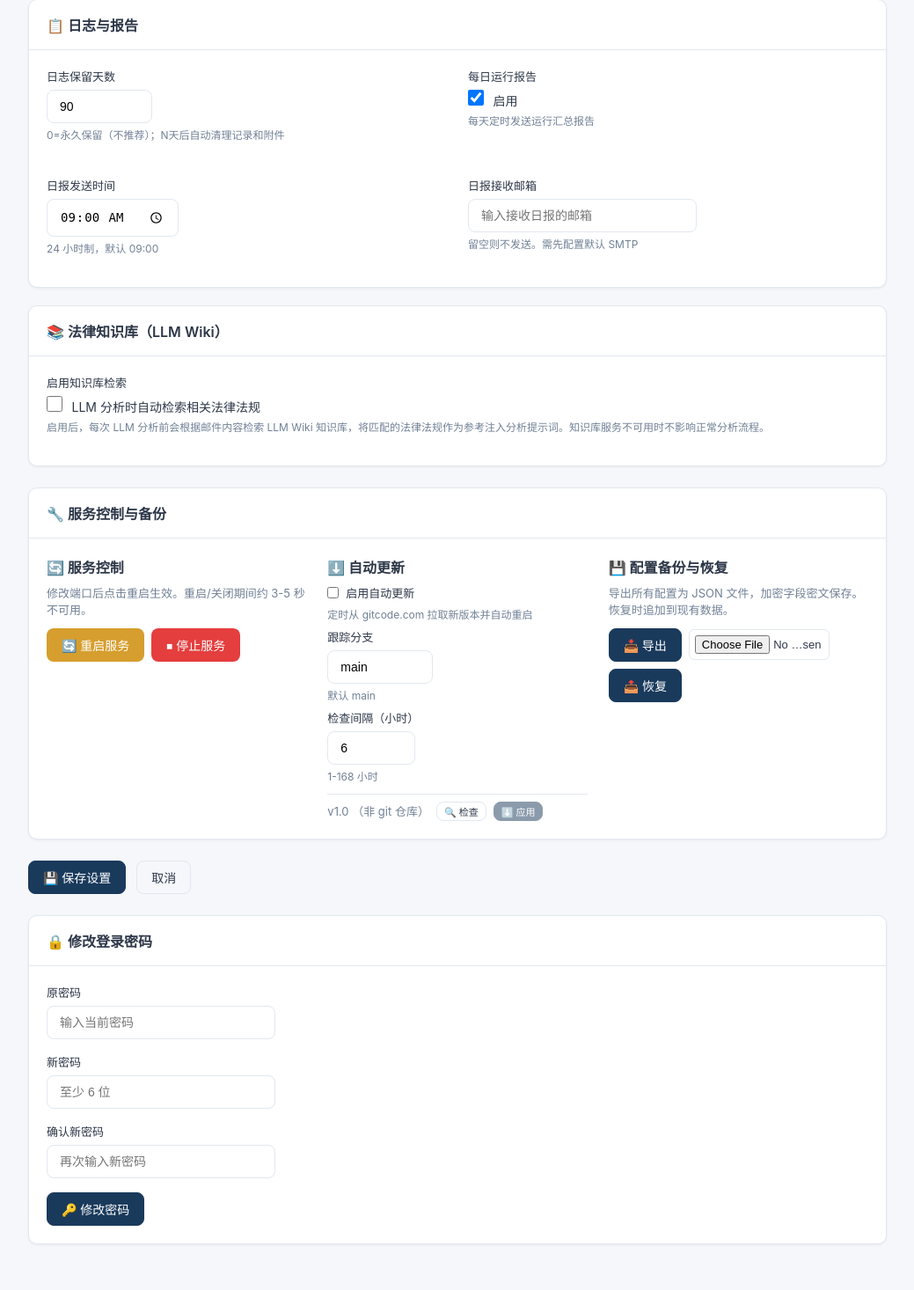
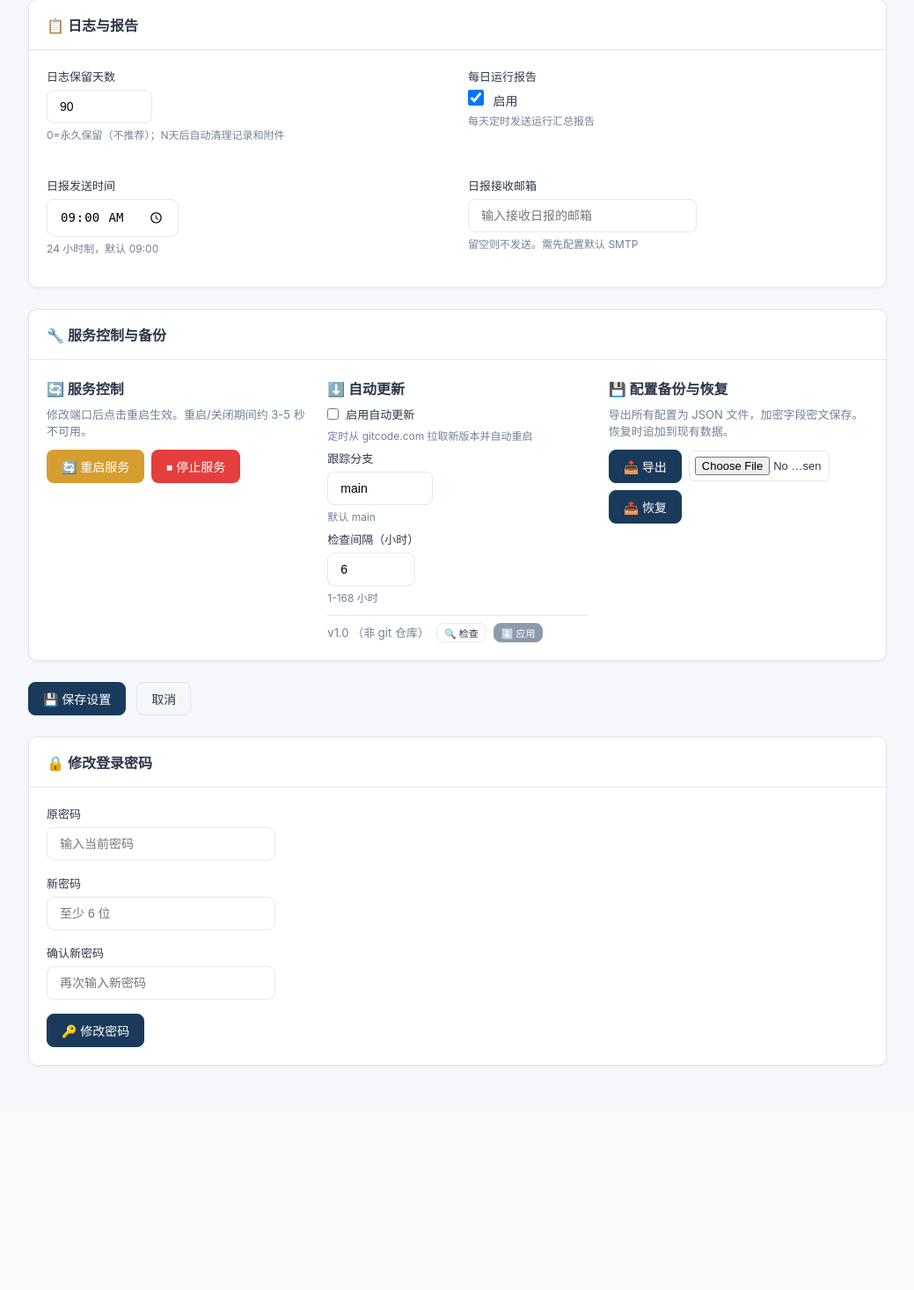
Before and after one commit to masquerator-coder/legal-mail-router, a FastAPI app: page /settings in a window 1280 px wide. Shown: the part 2008-3474 px from the top of the page at 88% size, without its empty margins (240-1279 px from the left). After the commit the page ends 3219 px from the top, so only its background shows below. Run offline with FastAPI, Linux system fonts and the light colour scheme; the visitor is signed in with stand-in values (Sample User, id 1); some libraries are stand-ins or nearby versions.

Commit message:
修复: 删除重复的法律知识库卡片

```diff
--- a/templates/settings.html
+++ b/templates/settings.html
@@ -448,83 +448,6 @@
                            class="form-control" style="width:260px;"
                            placeholder="输入接收日报的邮箱">
                     <div class="form-hint">留空则不发送。需先配置默认 SMTP</div>
-                </div>
-            </div>
-        </div>
-    </div>
-
-    <!-- 服务与备份 + 自动更新 -->
-    <div class="card">
-        <div class="card-header"><h3>📚 法律知识库（LLM Wiki）</h3></div>
-        <div class="card-body">
-            <div class="form-group">
-                <label>启用知识库检索</label>
-                <div style="margin-top:6px;">
-                    <input type="hidden" name="kb_enabled" value="false">
-                    <input type="checkbox" name="kb_enabled" value="true"
-                           {% if settings.kb_enabled == 'true' %}checked{% endif %}
-                           onchange="toggleKbFields(this.checked)"
-                           style="width:18px;height:18px;cursor:pointer;">
-                    <span style="margin-left:6px;font-size:14px;">LLM 分析时自动检索相关法律法规</span>
-                </div>
-                <div class="form-hint">
-                    启用后，每次 LLM 分析前会根据邮件内容检索 LLM Wiki 知识库，将匹配的法律法规作为参考注入分析提示词。知识库服务不可用时不影响正常分析流程。
-                </div>
-            </div>
-
-            <div id="kb-fields-group" style="margin-top:16px;display:none;">
-                <div style="display:grid;grid-template-columns:1fr 1fr;gap:16px;">
-                    <div class="form-group">
-                        <label for="kb_api_base">API 地址</label>
-                        <input type="text" id="kb_api_base" name="kb_api_base"
-                               value="{{ settings.kb_api_base }}"
-                               class="form-control" style="width:100%;"
-                               placeholder="http://127.0.0.1:19828">
-                        <div class="form-hint">LLM Wiki 的 HTTP API 地址</div>
-                    </div>
-                    <div class="form-group">
-                        <label for="kb_project_id">项目 ID</label>
-                        <input type="text" id="kb_project_id" name="kb_project_id"
-                               value="{{ settings.kb_project_id }}"
-                               class="form-control" style="width:100%;"
-                               placeholder="填写 LLM Wiki 项目 ID">
-                        <div class="form-hint">知识库项目 ID（在 LLM Wiki 项目列表中查看）</div>
-                    </div>
-                </div>
-                <div class="form-group" style="margin-top:12px;">
-                    <label for="kb_token">API Token</label>
-                    <div style="display:flex;gap:8px;align-items:center;">
-                        <input type="password" id="kb_token" name="kb_token"
-                               value="{{ settings.kb_token }}"
-                               class="form-control" style="width:100%;"
-                               placeholder="在 LLM Wiki 设置 → API + MCP 中生成">
-                        <button type="button" class="btn btn-outline btn-sm" onclick="toggleKbTokenVisibility()" style="white-space:nowrap;">👁 显示</button>
-                    </div>
-                    <div class="form-hint">LLM Wiki API Token（Bearer 鉴权），仅本机可达，安全性由本地网络保障</div>
-                </div>
-                <div style="margin-top:12px;">
-                    <button type="button" class="btn btn-outline btn-sm" onclick="testKbConnection()" id="kb-test-btn">
-                        🔗 测试连接
-                    </button>
-                    <span id="kb-test-result" style="margin-left:12px;font-size:13px;"></span>
-                </div>
-                <div style="display:grid;grid-template-columns:1fr 1fr;gap:16px;margin-top:16px;">
-                    <div class="form-group">
-                        <label for="kb_search_max_chars">知识库检索结果上限（字符）</label>
-                        <input type="number" id="kb_search_max_chars" name="kb_search_max_chars"
-                               value="{{ settings.kb_search_max_chars }}"
-                               class="form-control" style="width:120px;"
-                               min="0" max="100000" step="100">
-                        <div class="form-hint">注入提示词的法律法规参考文本最大字符数。0=不限制</div>
-                    </div>
-                    <div class="form-group">
-                        <label for="email_body_max_chars">邮件正文上限（字符）</label>
-                        <input type="number" id="email_body_max_chars" name="email_body_max_chars"
-                               value="{{ settings.email_body_max_chars }}"
-                               class="form-control" style="width:120px;"
-                               min="0" max="100000" step="100">
-                        <div class="form-hint">送入 LLM 分析的邮件正文最大字符数。0=不限制</div>
-                    </div>
                 </div>
             </div>
         </div>
```
